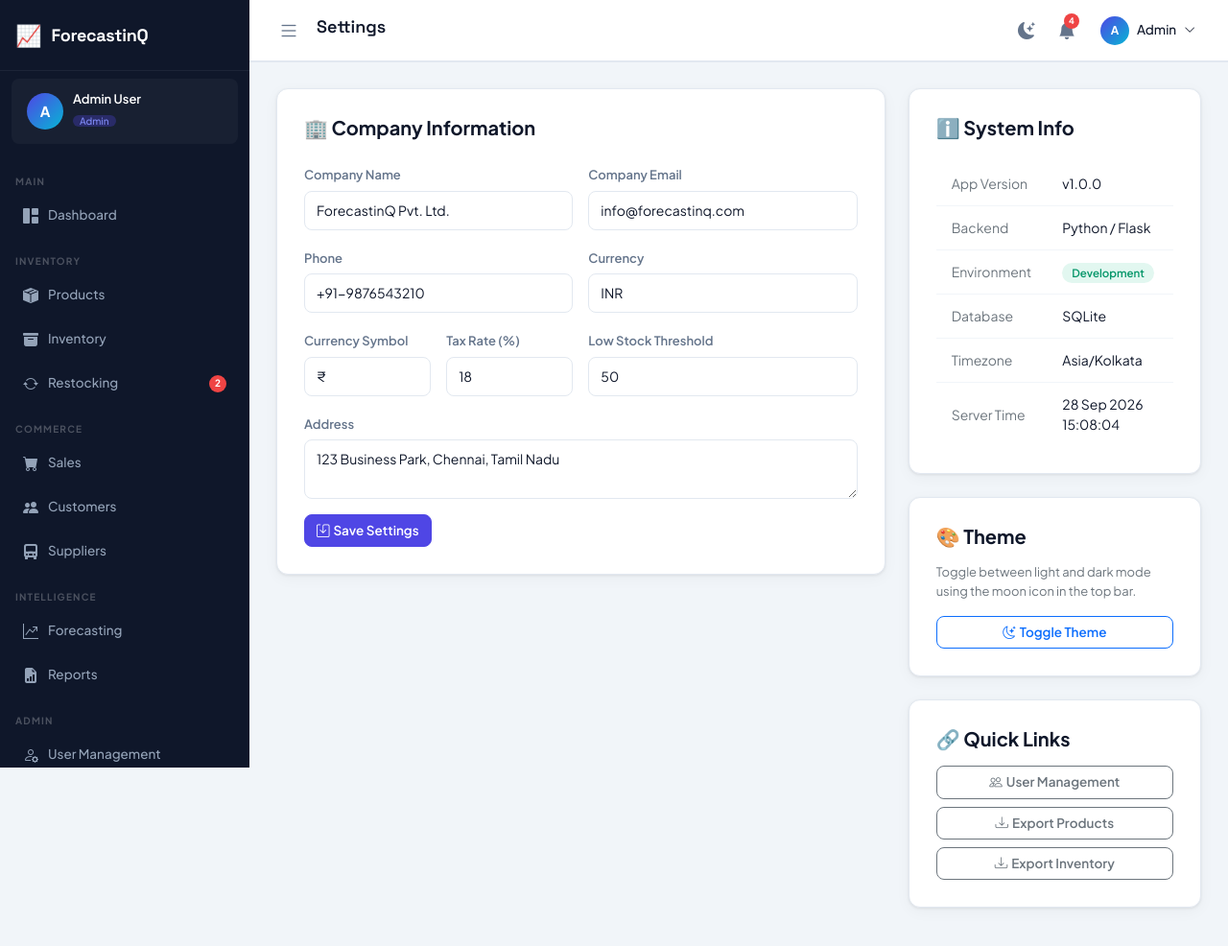
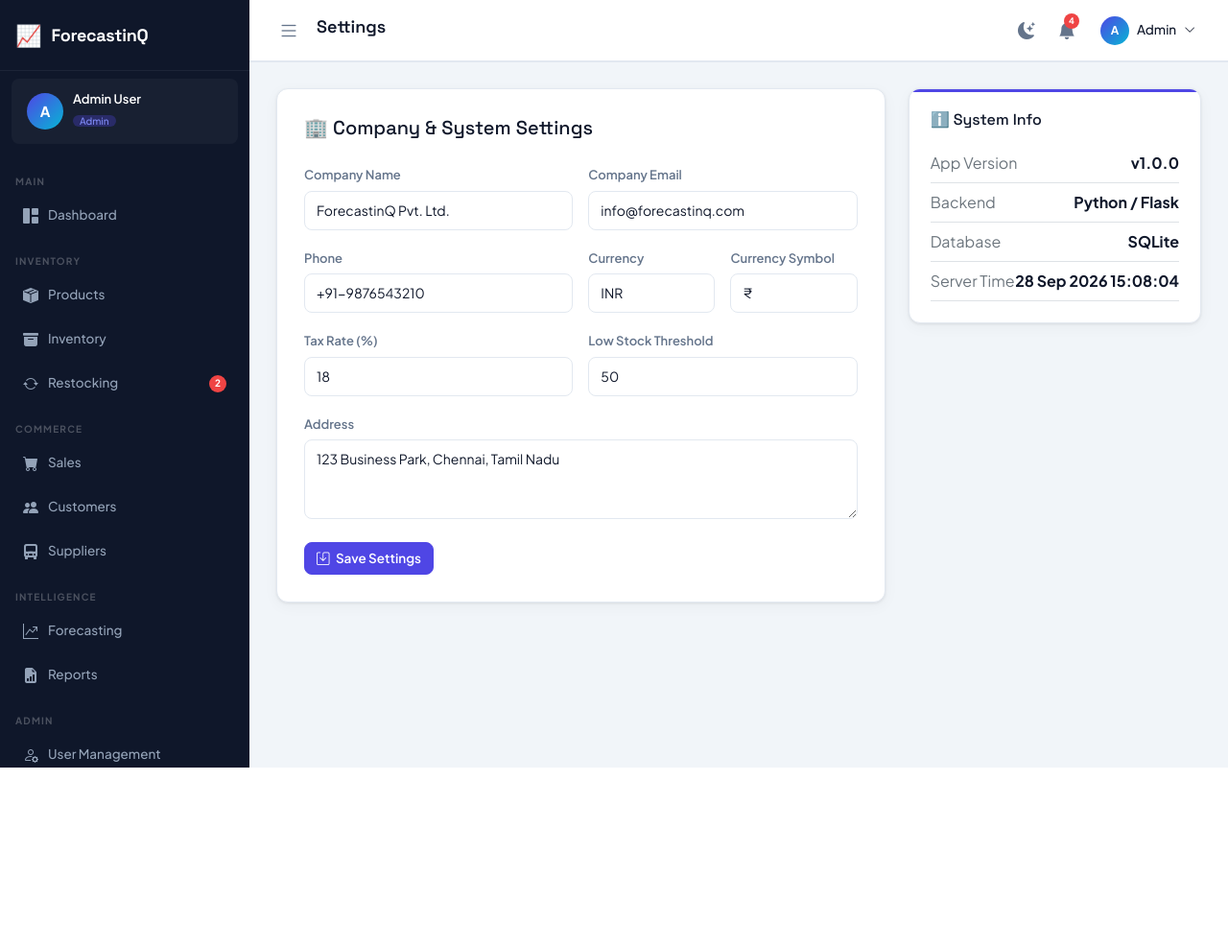
Before and after one commit to siranjeevim753-cloud/forecasting_milestone4, a Flask app: page /settings/ in a window 1280 px wide. Shown: the whole page at 96% size. After the commit the page ends 800 px from the top, so only its background shows below. Run offline with Flask 3, Linux system fonts and the light colour scheme; a user stored in the database is signed in; data comes from the database, SQL or seed files in the repository; both versions use the stored data as it was after the commit.

Commit message:
Milestone 4: Implement dynamic low stock threshold and complete deliverables

```diff
--- a/templates/settings/index.html
+++ b/templates/settings/index.html
@@ -4,49 +4,59 @@
 <div class="row g-4">
     <div class="col-lg-8">
         <div class="form-card">
-            <h5 class="fw-700 mb-4">🏢 Company Information</h5>
-            <form method="POST">
-                <input type="hidden" name="csrf_token" value="{{ csrf_token() }}"/>
+            <h5 class="mb-4 font-head">🏢 Company & System Settings</h5>
+            <form method="POST" action="{{ url_for('settings.index') }}">
+                <input type="hidden" name="csrf_token" value="{{ csrf_token() }}">
+
                 <div class="row g-3">
-                    <div class="col-md-6"><label class="form-label">Company Name</label><input type="text" name="company_name" class="form-control" value="{{ s.get('company_name','ForecastinQ') }}"/></div>
-                    <div class="col-md-6"><label class="form-label">Company Email</label><input type="email" name="company_email" class="form-control" value="{{ s.get('company_email','') }}"/></div>
-                    <div class="col-md-6"><label class="form-label">Phone</label><input type="text" name="company_phone" class="form-control" value="{{ s.get('company_phone','') }}"/></div>
-                    <div class="col-md-6"><label class="form-label">Currency</label><input type="text" name="currency" class="form-control" value="{{ s.get('currency','INR') }}"/></div>
-                    <div class="col-md-3"><label class="form-label">Currency Symbol</label><input type="text" name="currency_symbol" class="form-control" value="{{ s.get('currency_symbol','₹') }}"/></div>
-                    <div class="col-md-3"><label class="form-label">Tax Rate (%)</label><input type="number" step="0.1" name="tax_rate" class="form-control" value="{{ s.get('tax_rate','18') }}"/></div>
-                    <div class="col-md-6"><label class="form-label">Low Stock Threshold</label><input type="number" name="low_stock_threshold" class="form-control" value="{{ s.get('low_stock_threshold','10') }}"/></div>
-                    <div class="col-12"><label class="form-label">Address</label><textarea name="company_address" class="form-control" rows="2">{{ s.get('company_address','') }}</textarea></div>
-                    <div class="col-12"><button type="submit" class="btn btn-primary"><i class="bi bi-save me-1"></i>Save Settings</button></div>
+                    <div class="col-md-6">
+                        <label class="form-label">Company Name</label>
+                        <input type="text" class="form-control" name="company_name" value="{{ s.get('company_name', '') }}">
+                    </div>
+                    <div class="col-md-6">
+                        <label class="form-label">Company Email</label>
+                        <input type="email" class="form-control" name="company_email" value="{{ s.get('company_email', '') }}">
+                    </div>
+                    <div class="col-md-6">
+                        <label class="form-label">Phone</label>
+                        <input type="text" class="form-control" name="company_phone" value="{{ s.get('company_phone', '') }}">
+                    </div>
+                    <div class="col-md-3">
+                        <label class="form-label">Currency</label>
+                        <input type="text" class="form-control" name="currency" value="{{ s.get('currency', 'INR') }}">
+                    </div>
+                    <div class="col-md-3">
+                        <label class="form-label">Currency Symbol</label>
+                        <input type="text" class="form-control" name="currency_symbol" value="{{ s.get('currency_symbol', '₹') }}">
+                    </div>
+                    <div class="col-md-6">
+                        <label class="form-label">Tax Rate (%)</label>
+                        <input type="number" step="0.1" class="form-control" name="tax_rate" value="{{ s.get('tax_rate', '18') }}">
+                    </div>
+                    <div class="col-md-6">
+                        <label class="form-label">Low Stock Threshold</label>
+                        <input type="number" class="form-control" name="low_stock_threshold" value="{{ s.get('low_stock_threshold', '10') }}" min="1" required>
+                    </div>
+                    <div class="col-12">
+                        <label class="form-label">Address</label>
+                        <textarea class="form-control" name="company_address" rows="3">{{ s.get('company_address', '') }}</textarea>
+                    </div>
+                </div>
+
+                <div class="mt-4">
+                    <button type="submit" class="btn btn-primary"><i class="bi bi-save me-1"></i> Save Settings</button>
                 </div>
             </form>
         </div>
     </div>
+
     <div class="col-lg-4">
-        <div class="form-card">
-            <h5 class="fw-700 mb-4">ℹ️ System Info</h5>
-            <table class="table table-sm">
-                <tr><td class="text-secondary">App Version</td><td class="fw-600">v{{ app_version }}</td></tr>
-                <tr><td class="text-secondary">Backend</td><td class="fw-600">Python / Flask</td></tr>
-                <tr><td class="text-secondary">Environment</td><td><span class="badge-status badge-in-stock">Development</span></td></tr>
-                <tr><td class="text-secondary">Database</td><td class="fw-600">SQLite</td></tr>
-                <tr><td class="text-secondary">Timezone</td><td class="fw-600">Asia/Kolkata</td></tr>
-                <tr><td class="text-secondary">Server Time</td><td class="fw-600">{{ server_time }}</td></tr>
-            </table>
-        </div>
-        <div class="form-card mt-4">
-            <h5 class="fw-700 mb-3">🎨 Theme</h5>
-            <p class="text-secondary" style="font-size:13px;">Toggle between light and dark mode using the moon icon in the top bar.</p>
-            <button class="btn btn-outline-primary w-100" onclick="document.getElementById('themeToggle').click()">
-                <i class="bi bi-moon-stars me-1"></i>Toggle Theme
-            </button>
-        </div>
-        <div class="form-card mt-4">
-            <h5 class="fw-700 mb-3">🔗 Quick Links</h5>
-            <div class="d-flex flex-column gap-2">
-                <a href="{{ url_for('users.index') }}" class="btn btn-outline-secondary"><i class="bi bi-people me-1"></i>User Management</a>
-                <a href="{{ url_for('reports.export') }}?type=products" class="btn btn-outline-secondary"><i class="bi bi-download me-1"></i>Export Products</a>
-                <a href="{{ url_for('reports.export') }}?type=inventory" class="btn btn-outline-secondary"><i class="bi bi-download me-1"></i>Export Inventory</a>
-            </div>
+        <div class="stat-card mb-4">
+            <h6 class="font-head mb-3">ℹ️ System Info</h6>
+            <div class="d-flex justify-content-between py-2 border-bottom"><span class="text-secondary">App Version</span><strong>v{{ app_version }}</strong></div>
+            <div class="d-flex justify-content-between py-2 border-bottom"><span class="text-secondary">Backend</span><strong>Python / Flask</strong></div>
+            <div class="d-flex justify-content-between py-2 border-bottom"><span class="text-secondary">Database</span><strong>SQLite</strong></div>
+            <div class="d-flex justify-content-between py-2 border-bottom"><span class="text-secondary">Server Time</span><strong>{{ server_time }}</strong></div>
         </div>
     </div>
 </div>
```
Also changed, not shown: blueprints/inventory.py (+38 -15 lines), blueprints/settings.py (+12 -7 lines), database/forecastinq.db (added).
